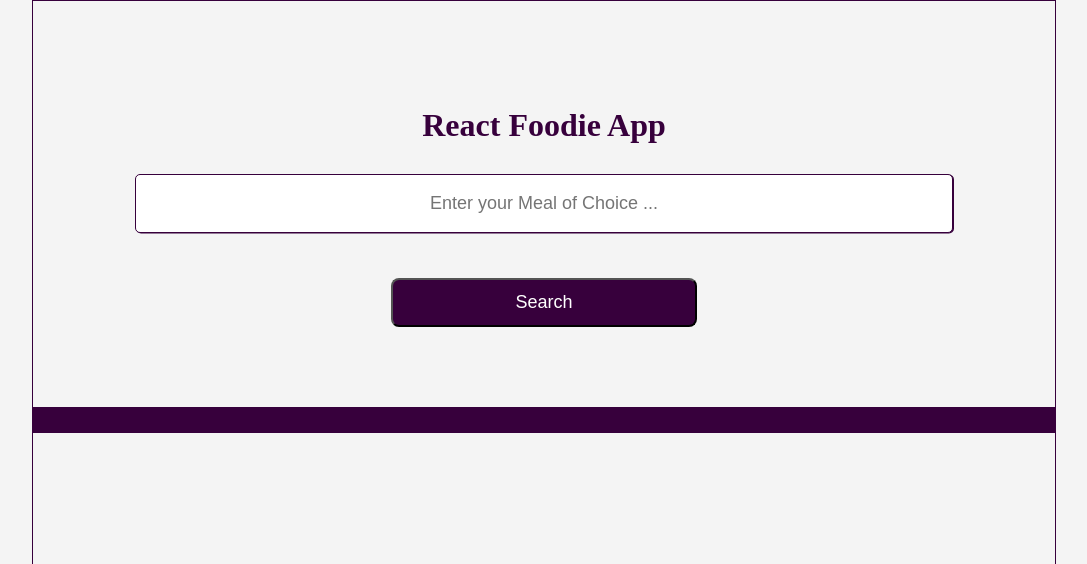
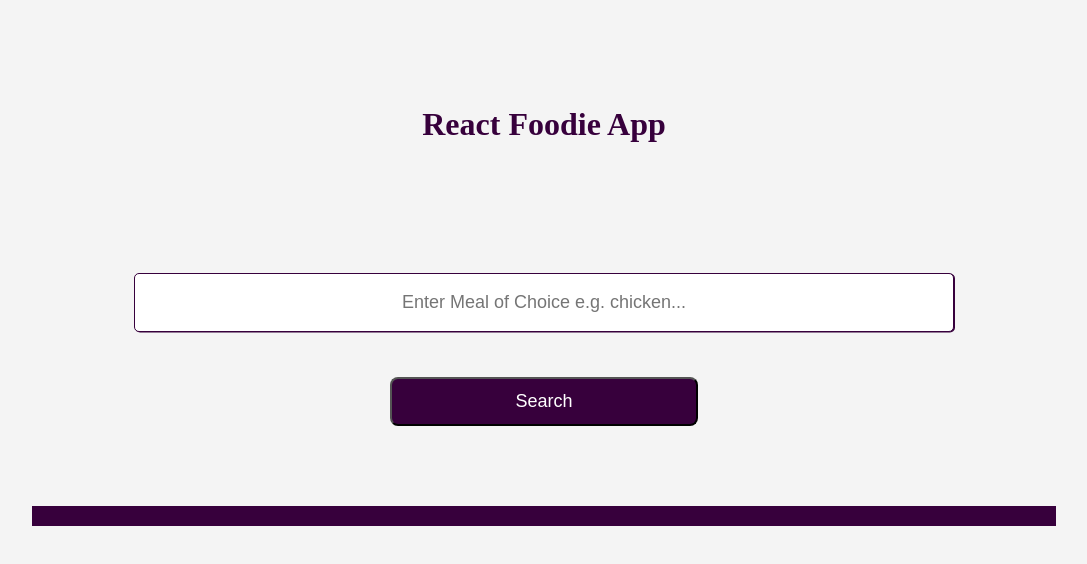
Before and after one commit to BaronKimaru/ReactFoodieApp, a React (Create React App) app: page / in a window 1280 px wide. Shown: the top 564 px of the page, without its empty margins (96-1183 px from the left). Built offline with nearby package versions, Linux system fonts and the light colour scheme.

Commit message:
added changes to the styling: polaroid

```diff
--- a/src/App.css
+++ b/src/App.css
@@ -29,7 +29,7 @@ a{
   grid-column-gap: 10px;
   grid-row-gap: 15px;
   margin-top: 60px;
-  border: 3px solid #37003c;
+  /*border: 1px solid #37003c;*/
   padding: 10px;
   background: #37003c;
 }
@@ -56,7 +56,7 @@ a{
 
 }
 
-@media only screen and (max-width:500px){
+@media only screen and (max-width:600px){
   .mealsContainerStyle{
     grid-template-columns: auto;
   }
@@ -76,7 +76,8 @@ a{
 }
 
 .btn:hover {
-   opacity: 0.9;
-  background-color: #ffffff;
-  color: #37003c;
+   opacity: 0.87;
+
+  /*background-color: #ffffff;*/
+  /*color: #37003c;*/
  }
--- a/src/components/Search/Search.js
+++ b/src/components/Search/Search.js
@@ -39,6 +39,22 @@ class Search extends Component {
         this.ApiMealSearch(this.state.searchText);
     };
 
+    individualMealStyle = (index) => {
+        console.log("index: %o", index);
+        return {
+            padding: "10px",
+            border: "2px solid #37003c",
+            backgroundColor: "white",
+            borderRadius: "10px",
+            margin: "75px 15px",
+            // -ms-transform: "rotate(7deg)", /* IE 9 */
+            // -webkit-transform: "rotate(7deg)", /* Safari */
+            boxShadow: "10px 10px #37003c",
+            transform: index %2 === 0 ? "rotate(7deg)" : "rotate(-13deg)"
+        }
+
+    };
+
     render() {
         console.log(this.state.meals);
         return (
@@ -47,7 +63,7 @@ class Search extends Component {
                 <input
                     name="searchText"
                     type="text"
-                    placeholder="Enter your Meal of Choice ..."
+                    placeholder="Enter Meal of Choice e.g. chicken..."
                     style={mealInputStyle}
                     value={this.state.searchText}
                     onChange={event => this.handleMealInputChange(event)}
@@ -59,9 +75,10 @@ class Search extends Component {
                 {this.state.meals ? (
                     <div className="mealsContainerStyle">
                         {this.state.meals.map((meal, index) => (
-                            <div key={index} style={individualMealStyle}>
+
+                            <div key={index} style={this.individualMealStyle(index)}>
                                 <img src={ meal.strMealThumb } alt="meal-thumbnail" style={mealImgStyle} />
-                                <h1 style={mealHeaderStyle}>{ meal.strMeal }</h1>
+                                <h1 style={mealHeaderStyle}>{ meal.strMeal } </h1>
                             </div>
                         ))}
                     </div>
@@ -76,7 +93,7 @@ class Search extends Component {
 
 const appHeaderStyle = {
     color: "#37003c",
-    marginTop:"100px",
+    margin:"100px 0",
     textAlign: "center"
 };
 
@@ -91,7 +108,7 @@ const searchDiv = {
     width: "100%",
     height: "100vh",
     // padding: "20px",
-    border: "0.2px solid #37003C",
+    // border: "0.2px solid #37003C",
     background: "#f4f4f4"
 };
 
@@ -106,22 +123,13 @@ const mealInputStyle = {
     fontSize: "18px"
 };
 
-// row holding the contents: h1 & img
-const individualMealStyle = {
-    padding: "10px",
-    border: "2px solid #37003c",
-    backgroundColor: "white",
-    borderRadius: "10px",
-    // boxShadow: "1px 0.5px #37003c",
-    margin: "15px 5px",
-};
 
 const mealImgStyle = {
     width: "100%",
-    height: "400px",
+    height: "350px",
     borderRadius: "10px",
 };
 
-Search.propTypes = {};
+// Search.propTypes = {};
 
 export default Search;
```
